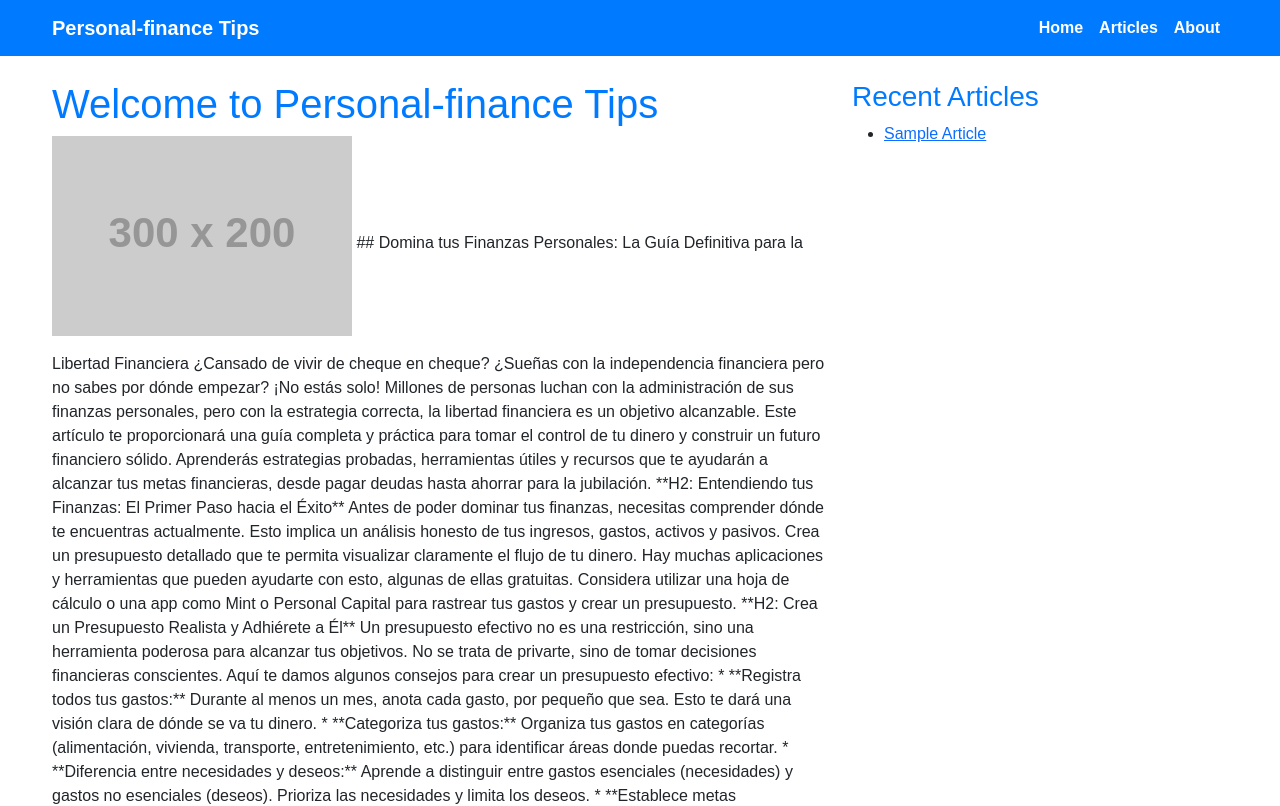
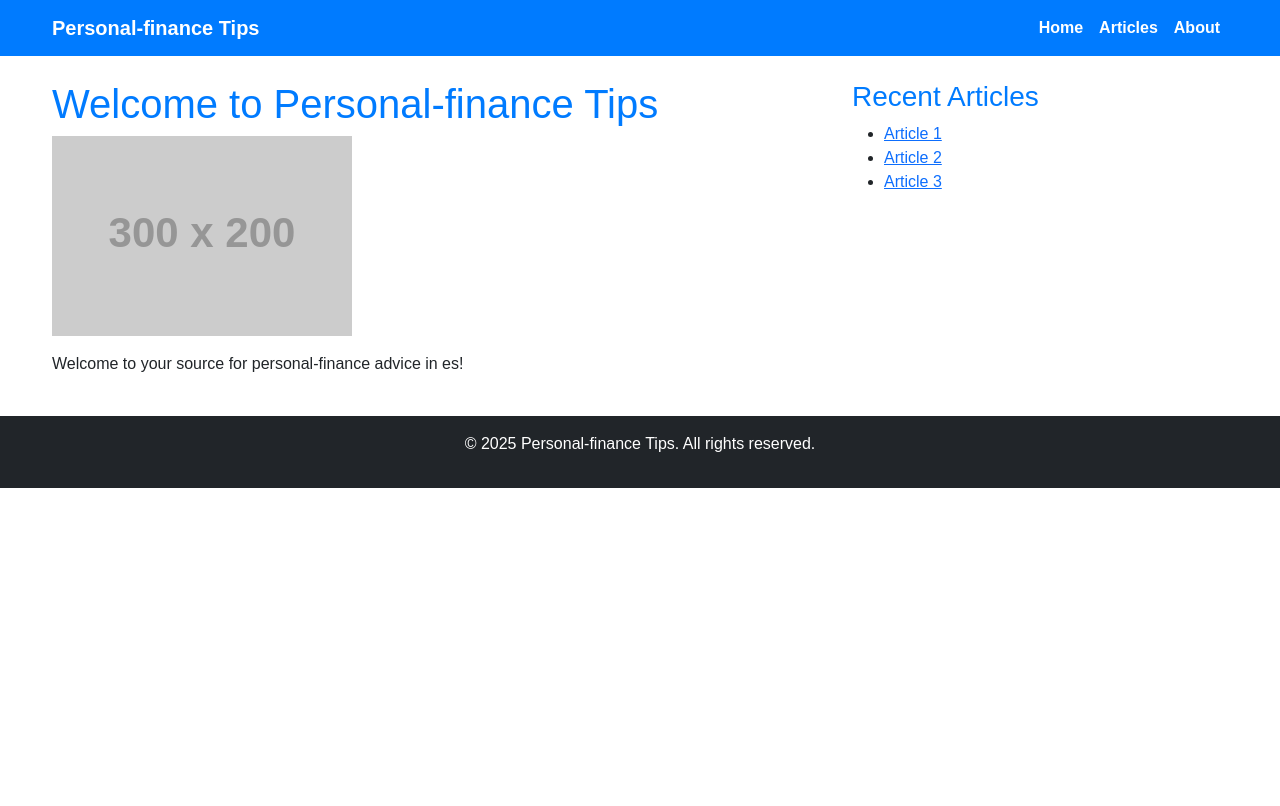
Before and after one commit to newtech70/personal-finance-es, a plain HTML site: page index.html in a window 1280 px wide. Shown: the top 806 px of the page. Drawn offline with nearby package versions, Linux system fonts and the light colour scheme; placeholder pictures from the web are drawn by us.

Commit message:
Mise à jour index.html avec liste statique

```diff
--- a/index.html
+++ b/index.html
@@ -1,4 +1,3 @@
-
 <!DOCTYPE html>
 <html lang="es">
 <head>
@@ -9,11 +8,9 @@
     <meta name="keywords" content="personal-finance, tips, guide, es">
     <link href="https://cdn.jsdelivr.net/npm/bootstrap@5.3.0/dist/css/bootstrap.min.css" rel="stylesheet">
     <link href="styles.css" rel="stylesheet">
-    <!-- AdSense -->
     <script async src="https://pagead2.googlesyndication.com/pagead/js/adsbygoogle.js?client=pub-5387620332759028" crossorigin="anonymous"></script>
 </head>
 <body>
-    <!-- Navbar -->
     <nav class="navbar navbar-expand-lg navbar-light" style="background-color: #007bff;">
         <div class="container">
             <a class="navbar-brand text-white" href="/">Personal-finance Tips</a>
@@ -29,8 +26,6 @@
             </div>
         </div>
     </nav>
-
-    <!-- AdSense Banner -->
     <div class="container mt-4">
         <ins class="adsbygoogle"
              style="display:block"
@@ -40,64 +35,12 @@
              data-full-width-responsive="true"></ins>
         <script>(adsbygoogle = window.adsbygoogle || []).push({});</script>
     </div>
-
-    <!-- Main Content -->
     <div class="container mt-4">
         <div class="row">
             <div class="col-md-8">
                 <h1>Welcome to Personal-finance Tips</h1>
                 <img src="https://via.placeholder.com/300x200" class="img-fluid mb-3" alt="personal-finance">
-                ## Domina tus Finanzas Personales: La Guía Definitiva para la Libertad Financiera
-
-¿Cansado de vivir de cheque en cheque? ¿Sueñas con la independencia financiera pero no sabes por dónde empezar?  ¡No estás solo!  Millones de personas luchan con la administración de sus finanzas personales, pero con la estrategia correcta, la libertad financiera es un objetivo alcanzable. Este artículo te proporcionará una guía completa y práctica para tomar el control de tu dinero y construir un futuro financiero sólido.  Aprenderás estrategias probadas, herramientas útiles y recursos que te ayudarán a alcanzar tus metas financieras, desde pagar deudas hasta ahorrar para la jubilación.
-
-**H2:  Entendiendo tus Finanzas: El Primer Paso hacia el Éxito**
-
-Antes de poder dominar tus finanzas, necesitas comprender dónde te encuentras actualmente.  Esto implica un análisis honesto de tus ingresos, gastos, activos y pasivos.  Crea un presupuesto detallado que te permita visualizar claramente el flujo de tu dinero.  Hay muchas aplicaciones y herramientas que pueden ayudarte con esto, algunas de ellas gratuitas.  Considera utilizar una hoja de cálculo o una app como Mint o Personal Capital para rastrear tus gastos y crear un presupuesto.
-
-
-**H2:  Crea un Presupuesto Realista y Adhiérete a Él**
-
-Un presupuesto efectivo no es una restricción, sino una herramienta poderosa para alcanzar tus objetivos.  No se trata de privarte, sino de tomar decisiones financieras conscientes.  Aquí te damos algunos consejos para crear un presupuesto efectivo:
-
-* **Registra todos tus gastos:** Durante al menos un mes, anota cada gasto, por pequeño que sea.  Esto te dará una visión clara de dónde se va tu dinero.
-* **Categoriza tus gastos:** Organiza tus gastos en categorías (alimentación, vivienda, transporte, entretenimiento, etc.) para identificar áreas donde puedas recortar.
-* **Diferencia entre necesidades y deseos:**  Aprende a distinguir entre gastos esenciales (necesidades) y gastos no esenciales (deseos).  Prioriza las necesidades y limita los deseos.
-* **Establece metas financieras:** Define tus objetivos a corto, mediano y largo plazo (pagar deudas, comprar una casa, ahorrar para la jubilación).  Esto te dará motivación y te ayudará a priorizar tus gastos.
-* **Automatiza tus ahorros:** Configura transferencias automáticas regulares de tu cuenta corriente a tu cuenta de ahorros.  De esta manera, ahorrarás sin siquiera pensarlo.
-
-**H2:  Gestiona tus Deudas de Forma Eficaz**
-
-Las deudas pueden ser una carga significativa, afectando tu bienestar financiero y mental.  Aquí te presentamos algunas estrategias para gestionar tus deudas:
-
-* **Crea un plan para pagar tus deudas:**  Prioriza tus deudas según su tasa de interés.  Considera métodos como el método de la bola de nieve (pagar la deuda más pequeña primero) o el método de la avalancha (pagar la deuda con la tasa de interés más alta primero).
-* **Negocia con tus acreedores:**  Contacta a tus acreedores para ver si puedes negociar una tasa de interés más baja o un plan de pago más flexible.
-* **Evita adquirir nuevas deudas:**  Mientras te encuentras pagando tus deudas, evita acumular nuevas.  Esto acelerará el proceso de liberación financiera.
-
-**H2:  Ahorra para el Futuro: Jubilación e Inversiones**
-
-La planificación para la jubilación y las inversiones son cruciales para asegurar tu futuro financiero.  Empieza a ahorrar lo antes posible, incluso si es una pequeña cantidad.  Aprovecha los beneficios de la capitalización compuesta para maximizar tus ahorros a largo plazo.
-
-* **Aprovecha tu plan de jubilación:**  Si tu empleador ofrece un plan de jubilación (como un 401k), participa activamente.  Aprovecha las contribuciones que tu empleador iguala.
-* **Investiga diferentes opciones de inversión:**  Investiga las opciones de inversión que mejor se adapten a tu perfil de riesgo y objetivos financieros. Considera fondos mutuos, ETFs o acciones.  Recuerda que la diversificación es clave para minimizar el riesgo.
-
-**H2:  Herramientas y Recursos Adicionales**
-
-Existen muchas herramientas y recursos que pueden ayudarte en tu camino hacia la libertad financiera.  Aquí te recomendamos algunos:
-
-* **Aplicaciones de presupuesto:** Mint, Personal Capital, YNAB (You Need a Budget) – [Enlace a una reseña en Amazon o similar]
-* **Libros de finanzas personales:** "El Padre Rico, el Padre Pobre" de Robert Kiyosaki, "El pequeño libro que bate al mercado" de Joel Greenblatt – [Enlaces a Amazon: https://amazon.com/product?tag=newtech707-20 (reemplazar con los enlaces correctos)]
-* **Asesor financiero:**  Considera buscar la ayuda de un asesor financiero para obtener asesoramiento personalizado.
-
-
-**H2:  Conclusión:  El Control de tus Finanzas está en tus Manos**
-
-Dominar tus finanzas personales no es una tarea fácil, pero con dedicación, planificación y las herramientas correctas, es un objetivo totalmente alcanzable.  Recuerda que el camino hacia la libertad financiera es un maratón, no una carrera de velocidad.  Sé paciente, consistente y celebra tus pequeños éxitos en el camino.  Empieza hoy mismo a tomar el control de tu futuro financiero.  ¡Tu libertad financiera te espera!
-
-
-**Disclaimer:** Este artículo proporciona información general sobre finanzas personales y no constituye asesoramiento financiero profesional.  Consulta con un asesor financiero cualificado antes de tomar cualquier decisión financiera importante. Los enlaces de afiliados incluidos en este artículo pueden generar una pequeña comisión sin costo adicional para ti.
-
-                <!-- AdSense In-Content -->
+                <p>Welcome to your source for personal-finance advice in es!</p>
                 <ins class="adsbygoogle"
                      style="display:block"
                      data-ad-client="pub-5387620332759028"
@@ -107,11 +50,12 @@ Dominar tus finanzas personales no es una tarea fácil, pero con dedicación, pl
                 <script>(adsbygoogle = window.adsbygoogle || []).push({});</script>
             </div>
             <div class="col-md-4">
-                <h3>Recent Articles</h1>
-                <ul>
-                    <li><a href="/articles/sample.html">Sample Article</a></li>
+                <h3>Recent Articles</h3>
+                <ul id="article-list">
+                    <li><a href="/articles/2025-08-20-1.html">Article 1</a></li>
+                    <li><a href="/articles/2025-08-20-2.html">Article 2</a></li>
+                    <li><a href="/articles/2025-08-20-3.html">Article 3</a></li>
                 </ul>
-                <!-- AdSense Sidebar -->
                 <ins class="adsbygoogle"
                      style="display:block"
                      data-ad-client="pub-5387620332759028"
@@ -122,12 +66,9 @@ Dominar tus finanzas personales no es una tarea fácil, pero con dedicación, pl
             </div>
         </div>
     </div>
-
-    <!-- Footer -->
     <footer class="bg-dark text-white text-center py-3 mt-4">
         <p>&copy; 2025 Personal-finance Tips. All rights reserved.</p>
     </footer>
-
     <script src="https://cdn.jsdelivr.net/npm/bootstrap@5.3.0/dist/js/bootstrap.bundle.min.js"></script>
 </body>
 </html>
```
